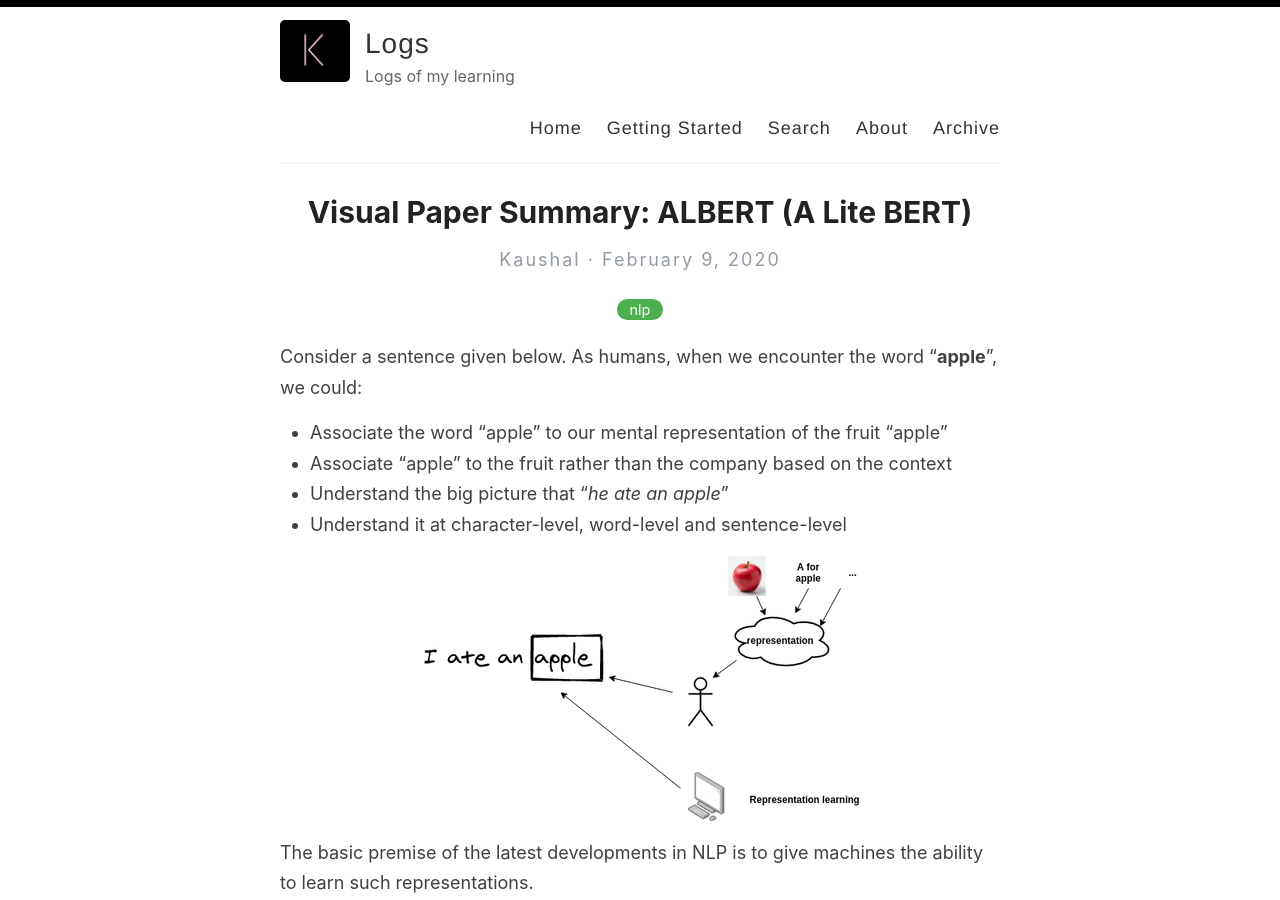
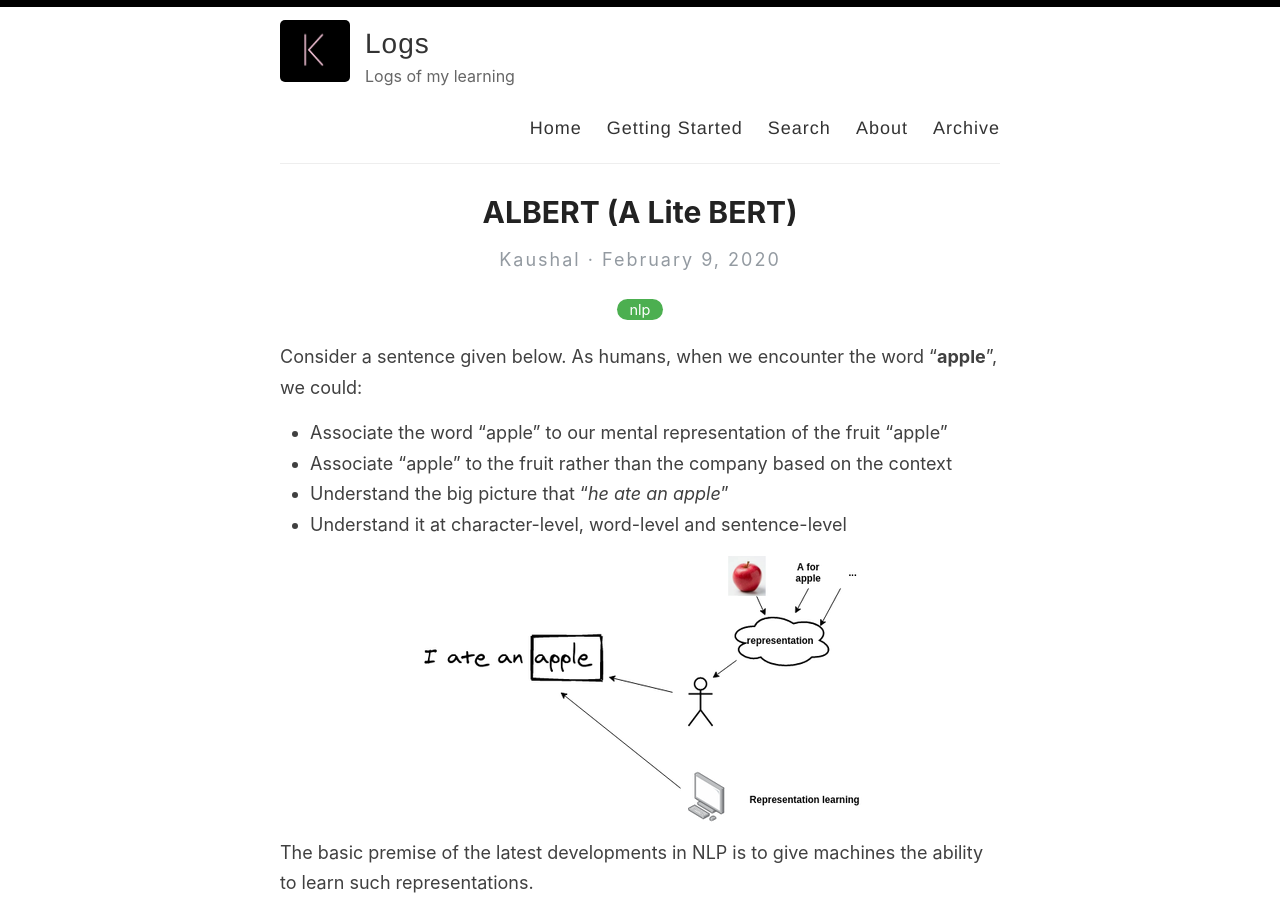
Before and after one commit to kforcodeai/k-for-code.github.io, a Jekyll site: the page built from _posts/2022-10-3-Alberta.md, in a window 1280 px wide and 900 px high. Built offline with Jekyll 4.4.1, drawn with Linux system fonts in a browser that asks for light colours; our own code applies the rules of GitHub Pages for plain Markdown files.

Commit message:
Update 2022-10-3-Alberta.md

```diff
--- a/_posts/2022-10-3-Alberta.md
+++ b/_posts/2022-10-3-Alberta.md
@@ -1,5 +1,5 @@
 ---
-title: "Visual Paper Summary: ALBERT (A Lite BERT)"
+title: " ALBERT (A Lite BERT)"
 date: 2020-02-08T22:00:30-04:00
 categories:
   - nlp
```
